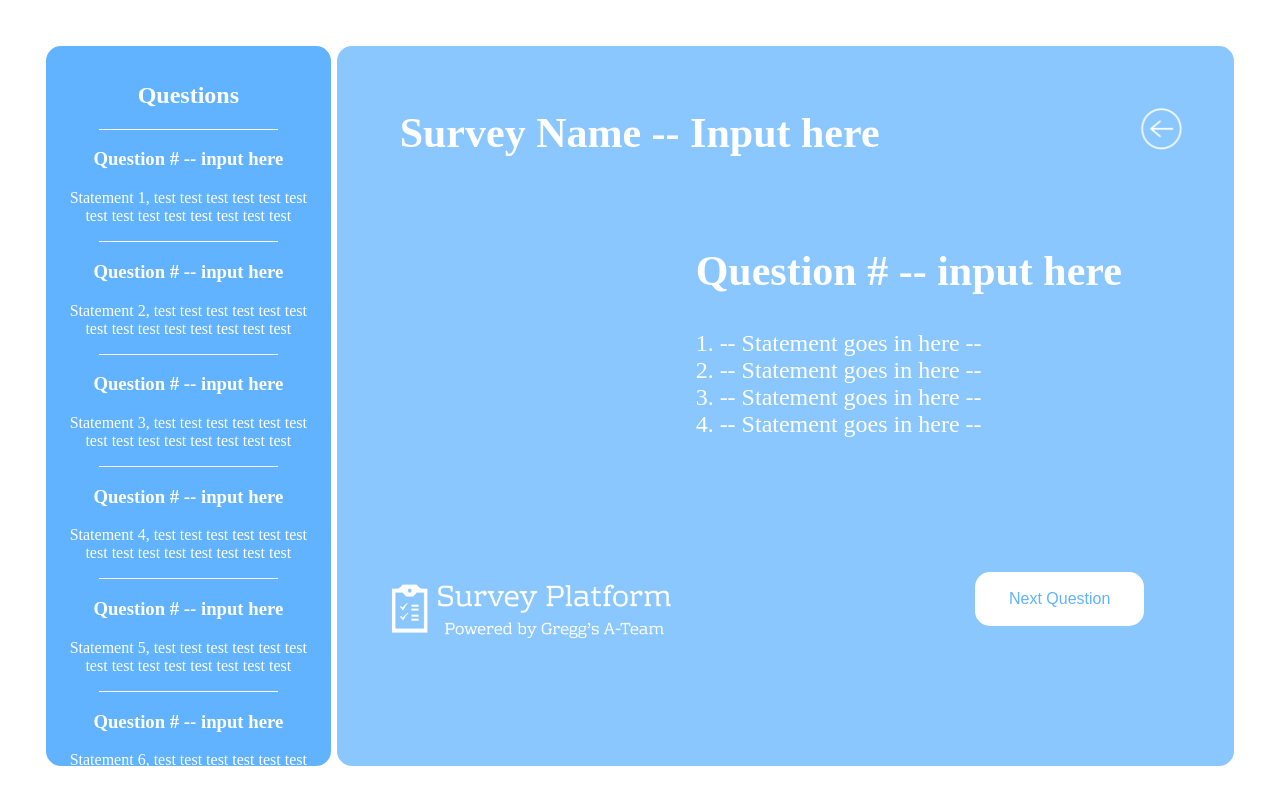
After one commit to mtorres3/SSW322-Test-Survey, a Flask app: template Flask/server/src/templates/survey_open.html in a window 1280 px wide. The commit adds this page. Run offline with Flask 2, Linux system fonts and the light colour scheme; the template is opened without the code that fills it, so the values that code supplies are empty.

Commit message:
small changes

```diff
--- a/Flask/server/src/app.py
+++ b/Flask/server/src/app.py
@@ -299,16 +299,16 @@ def test_open():
     print(answers1)
     return render_template('test_open.html', Name = testName, question1 = question1, answers1 = answers1, question_amount = length, answerLength = answerLength)
 
-@app.route('/survey-open')
+@app.route('/survey_open')
 def survey_open():
     if not g.user:
         return redirect(url_for('login'))
 
     #surveyName = ref.document(session['user_id']).collection('Surveys').document('NameOfDocumentGoesHere').get().to_dict()['Name']#collection of Tests
     #surveyQuestions = ref.document('test').collection('Surveys').document('NameOfDocumentGoesHere').get().to_dict()['Questions']['question01']['question']
-    return render_template('survey-open.html') # Name = surveyName
+    return render_template('survey_open.html') # Name = surveyName
 
 
 
 if __name__ == "__main__":
-    app.run(port=5005, debug=True)
+    app.run(port=5006, debug=True)
--- a/Flask/server/src/static/css/main.css
+++ b/Flask/server/src/static/css/main.css
@@ -487,7 +487,6 @@ hr{
     border-radius: 1%;
 }
 
-
 .header-list {
     text-align: center;
 }
--- a/Flask/server/src/templates/survey_list.html
+++ b/Flask/server/src/templates/survey_list.html
@@ -5,15 +5,15 @@
     <meta charset="UTF-8">
     <meta name="viewport" content="width=device-width, initial-scale=1.0">
     <title>Test List</title>
-    <link rel="stylesheet" href="/main.css">
+    <link rel="stylesheet" href="{{ url_for('static', filename='css/main.css') }}">
 </head>
 
 <body>
 
-    <div class='next-question'>
+    <div class='main-box'>
         <h1 class = 'header-list'>Select Survey</h1>
         <hr>
-        <a href='/survey_or_test'><img src="/back-button.png" height='50' width='50' class='back'></a>
+        <a href='/open_file'><img src="{{url_for('static', filename='images/back-button.png')}}" height='50' width='50' class='back'></a>
 
         <div class='list-div'>
             {% for n in questions %}
--- /dev/null
+++ b/Flask/server/src/templates/survey_open.html
@@ -0,0 +1,55 @@
+<!DOCTYPE html>
+<html>
+
+<head>
+    <meta charset="UTF-8">
+    <meta name="viewport" content="width=device-width, initial-scale=1.0">
+    <title> Survey Name -- input here</title>
+    <link rel="stylesheet" href="{{ url_for('static', filename='css/main.css') }}">
+</head>
+
+<body>
+    <div class='finished-questions'>
+        <h2>Questions</h2>
+        <hr>
+        <h3> Question # -- input here</h3>
+        <p> Statement 1, test test test test test test test test test test test test test test</p>
+        <hr>
+        <h3> Question # -- input here</h3>
+        <p> Statement 2, test test test test test test test test test test test test test test</p>
+        <hr>
+        <h3> Question # -- input here</h3>
+        <p> Statement 3, test test test test test test test test test test test test test test</p>
+        <hr>
+        <h3> Question # -- input here</h3>
+        <p> Statement 4, test test test test test test test test test test test test test test</p>
+        <hr>
+        <h3> Question # -- input here</h3>
+        <p> Statement 5, test test test test test test test test test test test test test test</p>
+        <hr>
+        <h3> Question # -- input here</h3>
+        <p> Statement 6, test test test test test test test test test test test test test test</p>
+        <hr>
+
+
+    </div>
+    <div class='next-question'> <!-- Light blue square -->
+        <h1 id = 'test-survey-name'>Survey Name -- Input here</h1>
+
+        <a href='/open_file'><img src="{{url_for('static', filename='images/back-button.png')}}" height='50' width='50' class='back'></a>
+        <div class = 'question-block'>
+            <h2 > Question # -- input here</h2>
+            <h3 id = 'question-of-block'> 1. -- Statement goes in here -- </h3>
+            <h3 id = 'question-of-block'> 2. -- Statement goes in here -- </h3>
+            <h3 id = 'question-of-block'> 3. -- Statement goes in here -- </h3>
+            <h3 id = 'question-of-block'> 4. -- Statement goes in here -- </h3>
+        </div>
+
+        <button type='submit' id='question-submit-load'>Next Question</button>
+        <img id= 'logo-load' width='300' height='75' src="{{url_for('static', filename='images/greggs_a-team.png')}}">
+    </div>
+
+
+</body>
+
+</html>
--- a/Flask/server/src/templates/test_list.html
+++ b/Flask/server/src/templates/test_list.html
@@ -5,16 +5,16 @@
     <meta charset="UTF-8">
     <meta name="viewport" content="width=device-width, initial-scale=1.0">
     <title>Test List</title>
-    <link rel="stylesheet" href="/main.css">
+    <link rel="stylesheet" href="{{ url_for('static', filename='css/main.css') }}">
 </head>
 
 <body>
 
-    <div class='next-question'>
+    <div class='main-box'>
         <h1 class = 'header-list'>Select Test</h1>
         <a href = '/test_open'> Go to Test</a>
         <hr>
-        <a href='/survey_or_test'><img src="/back-button.png" height='50' width='50' class='back'></a>
+        <a href='/open_file'><img src="{{url_for('static', filename='images/back-button.png')}}" height='50' width='50' class='back'></a>
 
         <div class='list-div'>
             {% for n in questions %}
--- a/Flask/server/src/templates/test_open.html
+++ b/Flask/server/src/templates/test_open.html
@@ -13,7 +13,7 @@
         <h2>Questions</h2>
         <hr>
         {% for n in range (1,question_amount + 1) %} <!-- Displays all Q #'s-->
-        <p> Q {{n}}:</p>
+        <a href='/test_open' class='question-link' name='{{n}}' value='{{n}}'><p> Q {{n}}:</p></a>
         <hr>
         {% endfor %}
     </div>
@@ -21,7 +21,7 @@
     <div class='next-question'> <!-- Light blue square -->
         <h1 class = 'header-list'>{{Name}}</h1>
         <hr>
-        <a href='/open_file'><img src="images/back-button.png" height='50' width='50' class='back'></a>
+        <a href='/open_file'><img src="{{url_for('static', filename='images/back-button.png')}}" height='50' width='50' class='back'></a>
         <div class = 'question-block'>
             <h2 > Question: {{question1}} </h2> <!-- Feed question(number) here to display question name-->
             {% for n in answers1 %} <!-- Feed answer array here to display the questions and their respective number-->
@@ -30,7 +30,7 @@
         </div>
 
         <button type='submit' id='question-submit-load'>Next Question</button>
-        <img id= 'logo-load' width='300' height='75' src="images/greggs_a-team.png">
+        <img id= 'logo-load' width='300' height='75' src="{{url_for('static', filename='images/greggs_a-team.png')}}">
     </div>
 
 </body>
```
Also changed, not shown: Flask/server/src/templates/survey-open.html (deleted, +0 -55 lines).
